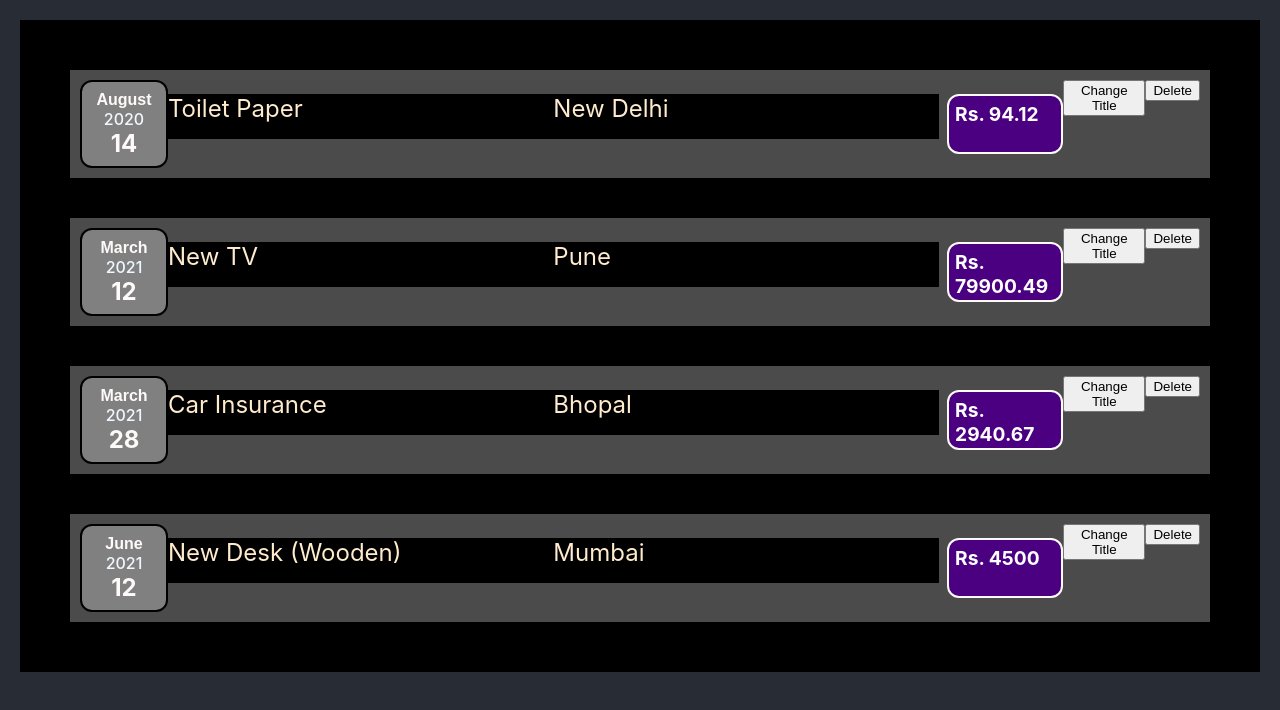
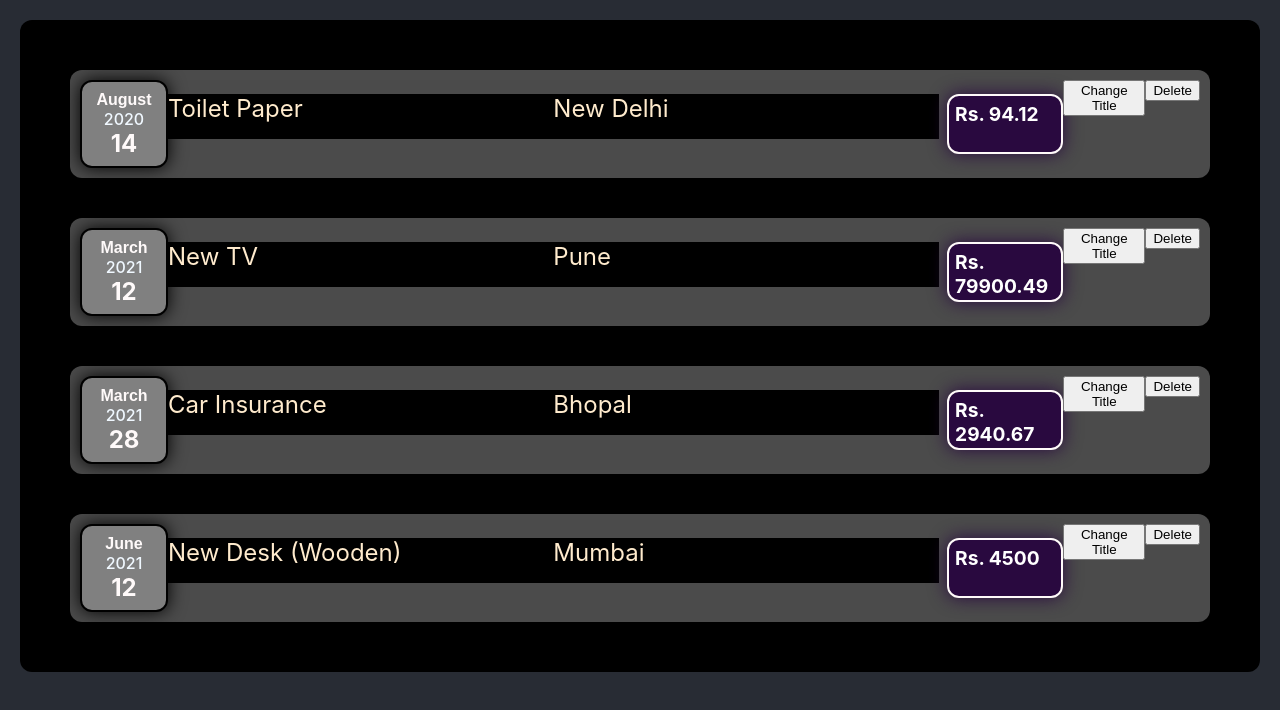
Before and after one commit to iamASR27/Tasks, a React (Create React App) app: page / in a window 1280 px wide. Shown: the top 710 px of the page. Built offline with nearby package versions, Linux system fonts and the light colour scheme.

Commit message:
changed css

```diff
--- a/src/component/Expenses/Date.css
+++ b/src/component/Expenses/Date.css
@@ -9,6 +9,7 @@
     border: 2px solid black;
     border-radius: 12px;
     background-color: grey;
+    box-shadow: 0 0 18px black;
 }
 
 .ex-month {
--- a/src/component/Expenses/Details.css
+++ b/src/component/Expenses/Details.css
@@ -24,8 +24,8 @@
     margin-left: 0.5rem;
     border: 2px solid snow;
     border-radius: 12px;
-    background-color: indigo;
+    background-color: rgb(41, 9, 63);
     color: white;
     padding: 0.4rem;
-
+    box-shadow: 0 0 18px rgb(41, 9, 63);
 }
--- a/src/component/Expenses/Items.css
+++ b/src/component/Expenses/Items.css
@@ -4,4 +4,5 @@
     align-items: flex-start;
     background-color: #4b4b4b;
     margin: 40px ;
+    border-radius: 12px;
 }
--- a/src/component/UI/Card.css
+++ b/src/component/UI/Card.css
@@ -4,4 +4,5 @@
     padding: 10px;
     width: auto;
     height: auto;
+    border-radius: 12px;
 }
```
